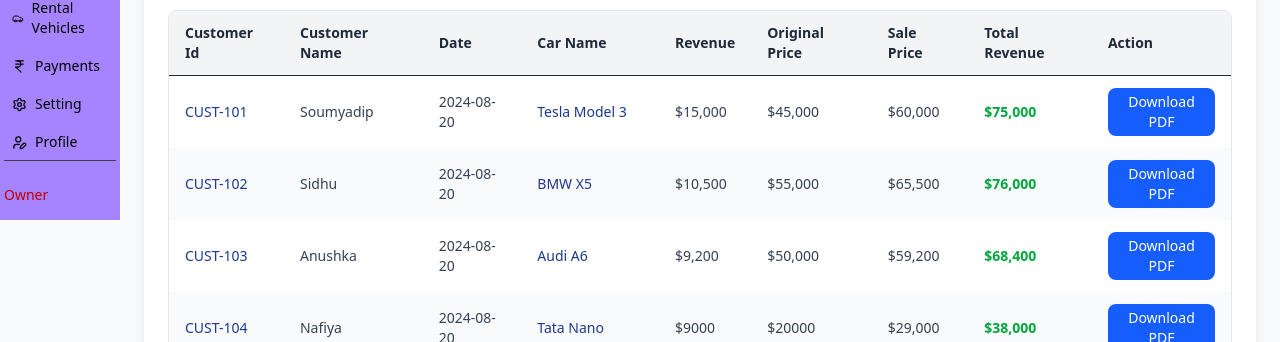
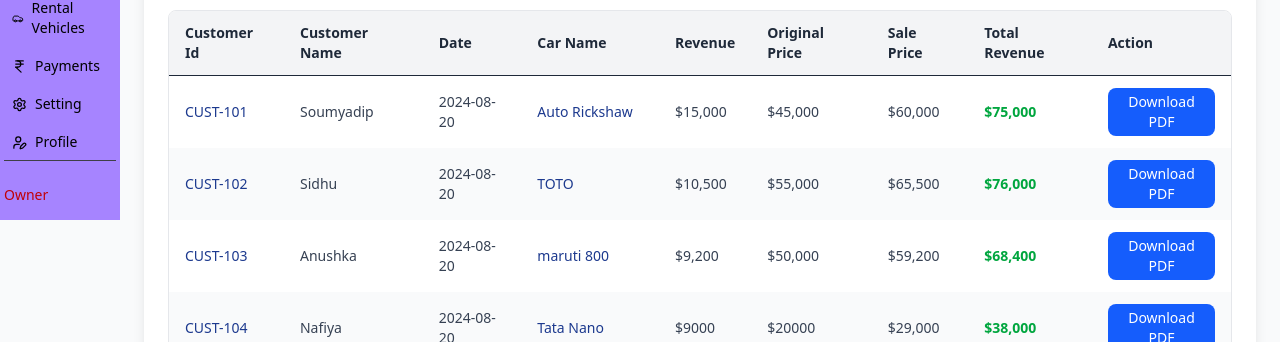
Before and after one commit to SayanMazumder75/Final_Year_Project, a React (Vite) app in the folder Project/: page /Sell_Vehicles in a window 1280 px wide. Shown: the part 188-530 px from the top of the page. Built offline with nearby package versions, Linux system fonts and the light colour scheme.

Commit message:
PDF download button added

```diff
--- a/Project/src/Admin_Panel/Sell_Vehicles.jsx
+++ b/Project/src/Admin_Panel/Sell_Vehicles.jsx
@@ -15,7 +15,7 @@ export default function Dashboard() {
       customerId: "CUST-101",
       customerName: "Soumyadip",
       date: "2024-08-20",
-      name: "Tesla Model 3",
+      name: "Auto Rickshaw",
       revenue: "$15,000",
       originalPrice: "$45,000",
       salePrice: "$60,000",
@@ -26,7 +26,7 @@ export default function Dashboard() {
       customerId: "CUST-102",
       customerName: "Sidhu",
       date: "2024-08-20",
-      name: "BMW X5",
+      name: "TOTO",
       revenue: "$10,500",
       originalPrice: "$55,000",
       salePrice: "$65,500",
@@ -37,7 +37,7 @@ export default function Dashboard() {
       customerId: "CUST-103",
       customerName: "Anushka",
       date: "2024-08-20",
-      name: "Audi A6",
+      name: "maruti 800",
       revenue: "$9,200",
       originalPrice: "$50,000",
       salePrice: "$59,200",
```
